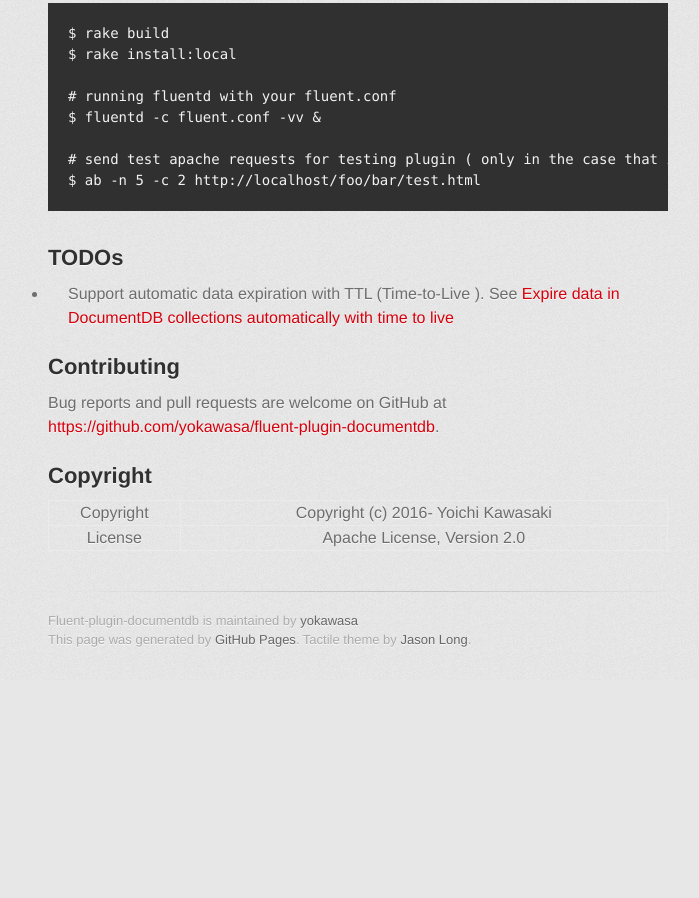
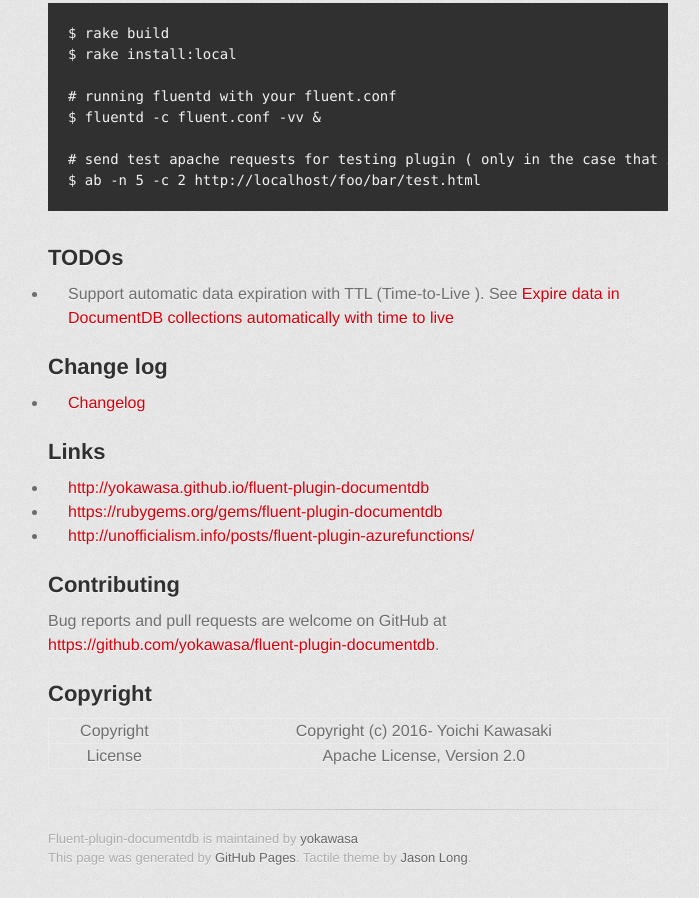
Before and after one commit to yokawasa/fluent-plugin-documentdb, a plain HTML site: page index.html in a window 1280 px wide. Shown: the part 4975-5873 px from the top of the page, without its empty margins (282-981 px from the left). Before the commit the page ends 5655 px from the top, so only its background shows below. Drawn offline with Linux system fonts and the light colour scheme; a web font is replaced by a local one.

Commit message:
Create gh-pages branch via GitHub

```diff
--- a/index.html
+++ b/index.html
@@ -252,6 +252,22 @@
 </ul>
 
 <h2>
+<a id="change-log" class="anchor" href="#change-log" aria-hidden="true"><span aria-hidden="true" class="octicon octicon-link"></span></a>Change log</h2>
+
+<ul>
+<li><a href="ChangeLog.md">Changelog</a></li>
+</ul>
+
+<h2>
+<a id="links" class="anchor" href="#links" aria-hidden="true"><span aria-hidden="true" class="octicon octicon-link"></span></a>Links</h2>
+
+<ul>
+<li><a href="http://yokawasa.github.io/fluent-plugin-documentdb">http://yokawasa.github.io/fluent-plugin-documentdb</a></li>
+<li><a href="https://rubygems.org/gems/fluent-plugin-documentdb">https://rubygems.org/gems/fluent-plugin-documentdb</a></li>
+<li><a href="http://unofficialism.info/posts/fluent-plugin-azurefunctions/">http://unofficialism.info/posts/fluent-plugin-azurefunctions/</a></li>
+</ul>
+
+<h2>
 <a id="contributing" class="anchor" href="#contributing" aria-hidden="true"><span aria-hidden="true" class="octicon octicon-link"></span></a>Contributing</h2>
 
 <p>Bug reports and pull requests are welcome on GitHub at <a href="https://github.com/yokawasa/fluent-plugin-documentdb">https://github.com/yokawasa/fluent-plugin-documentdb</a>.</p>
```
Also changed, not shown: params.json (+1 -1 lines).
